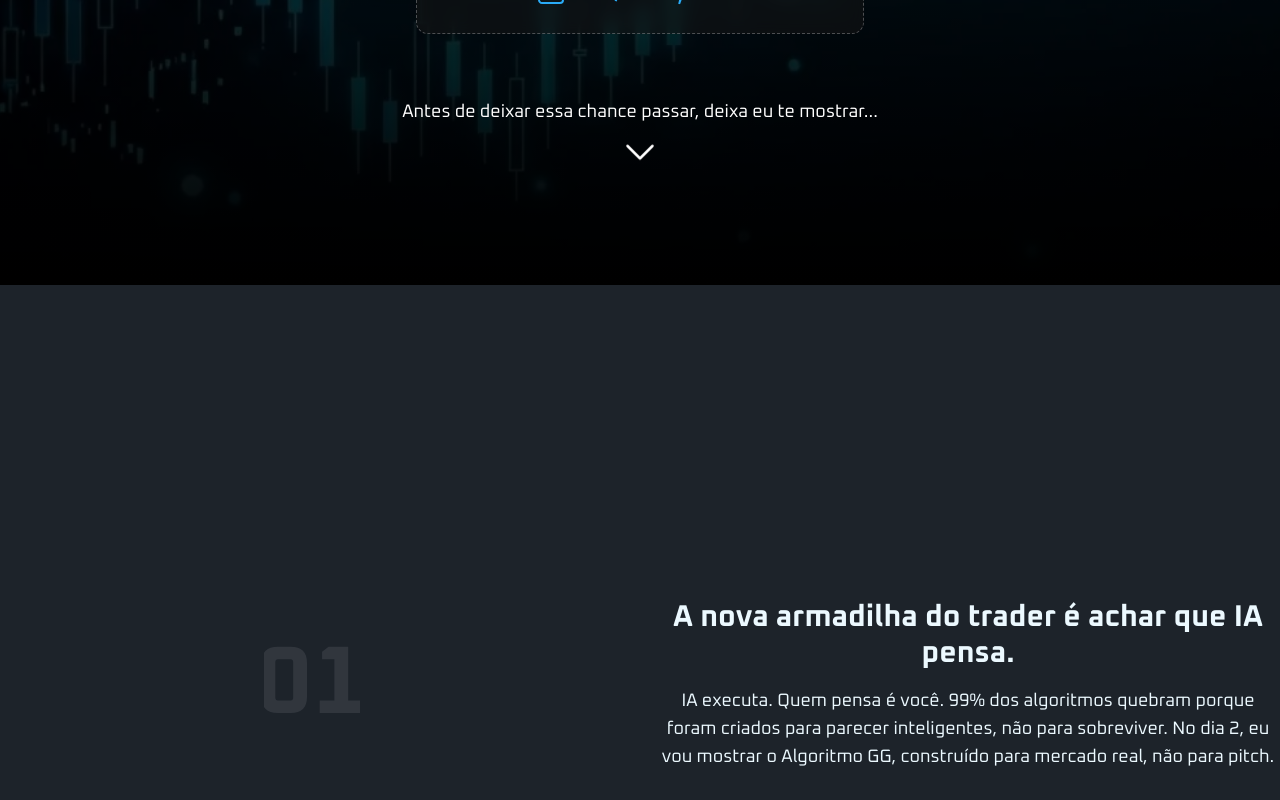
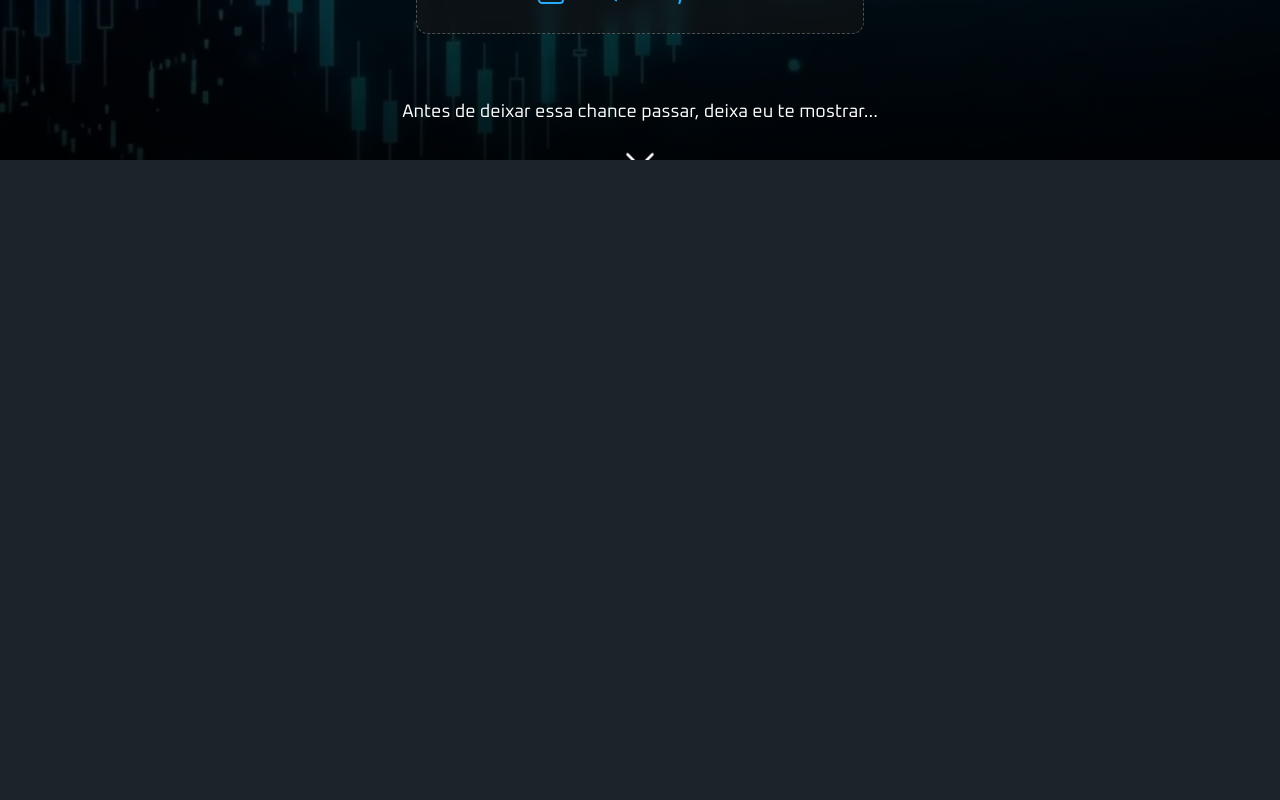
Before and after one commit to joaquimchianca/rmkt-gg, a React (Vite) app: page / in a window 1280 px wide. Shown: the part 640-1440 px from the top of the page. After the commit the page ends 800 px from the top, so only its background shows below. Built offline with nearby package versions, Linux system fonts and the light colour scheme.

Commit message:
add snap-scroll and fix minor bugs

```diff
--- a/src/App.tsx
+++ b/src/App.tsx
@@ -7,7 +7,7 @@ function App() {
   const isSubmitted = useAppStore((state) => state.isSubmitted);
 
   return (
-    <div className="min-h-screen bg-base-100 text-base-content font-oxanium">
+    <div className="h-screen overflow-y-auto snap-y snap-mandatory scroll-smooth bg-base-100 text-base-content font-oxanium">
       {isSubmitted ? (
         <ThankYou />
       ) : (
--- a/src/components/HeroSection.tsx
+++ b/src/components/HeroSection.tsx
@@ -3,8 +3,8 @@ import { Section } from "./Section";
 
 export const HeroSection = () => {
   return (
-    <Section className="relative text-white text-center bg-[url('/rmkt-hero-bg.webp')] bg-cover bg-top">
-      <div className="absolute inset-0 bg-black/70" />
+    <Section className="relative text-white text-center bg-[url('/rmkt-hero-bg.webp')] bg-cover bg-top snap-start">
+      <div className="absolute inset-0 bg-black/70 md:bg-black/60" />
       <div className="absolute bottom-0 left-0 right-0 h-2/3 md:h-1/2 bg-linear-to-t from-black to-transparent" />
       <Container className="relative">
         <div className="max-w-3xl md:max-w-4xl mx-auto">
--- a/src/components/ReasonsSection/ReasonItem.tsx
+++ b/src/components/ReasonsSection/ReasonItem.tsx
@@ -15,7 +15,7 @@ export const ReasonItem = forwardRef<HTMLDivElement, ReasonItemProps>(
     return (
       <div
         ref={ref}
-        className="h-screen flex items-center justify-center"
+        className="h-screen flex flex-col items-center justify-center pt-24 md:pt-0 snap-start snap-always px-6"
         data-index={index}
       >
         <motion.div
--- a/src/components/ReasonsSection/ReasonList.tsx
+++ b/src/components/ReasonsSection/ReasonList.tsx
@@ -14,7 +14,7 @@ export const ReasonList = ({
   refs,
 }: ReasonListProps) => {
   return (
-    <div className="flex flex-col gap-96">
+    <div className="flex flex-col md:gap-96">
       {reasonsData.map((reason, index) => (
         <ReasonItem
           ref={refs[index]}
--- a/src/components/ReasonsSection/StickyCounter.tsx
+++ b/src/components/ReasonsSection/StickyCounter.tsx
@@ -5,10 +5,10 @@ type StickyCounterProps = {
 };
 
 export const StickyCounter = ({ activeIndex }: StickyCounterProps) => {
-  const formattedIndex = String(activeIndex + 1).padStart(2, '0');
+  const formattedIndex = String(activeIndex + 1);
 
   return (
-    <div className="relative text-8xl font-bold text-neutral-content/10 h-24 w-24 flex items-center justify-center overflow-hidden">
+    <div className="relative text-4xl md:text-6xl font-bold text-neutral-content/80 h-12 md:h-24 w-12 md:w-24 flex items-center justify-center overflow-hidden">
       <AnimatePresence mode="wait">
         <motion.div
           key={activeIndex}
--- a/src/components/ReasonsSection/index.tsx
+++ b/src/components/ReasonsSection/index.tsx
@@ -5,6 +5,8 @@ import { StickyCounter } from './StickyCounter';
 import { ReasonList } from './ReasonList';
 import { reasonsData } from '@/data/reasons';
 import { useWindowSize } from '@/hooks/useWindowSize';
+import { Section } from '../Section';
+import { Container } from '../Container';
 
 const DESKTOP_BREAKPOINT = 768; // Tailwind's md breakpoint
 
@@ -31,7 +33,8 @@ export const ReasonsSection = () => {
         });
       },
       {
-        rootMargin: isDesktop ? '-50% 0px -50% 0px' : '-80% 0px -20% 0px',
+        // Ajustado para disparar quando o item cruza a linha central da tela
+        rootMargin: '-45% 0px -45% 0px',
         threshold: 0,
       },
     );
@@ -49,16 +52,18 @@ export const ReasonsSection = () => {
         }
       });
     };
-  }, [refs, isDesktop]);
+  }, [refs]);
 
-  if (isDesktop) {
+  return (
+    <Section className="bg-black">
+      {isDesktop ? (
         // Layout para Desktop
-    return (
-      <div className="relative grid grid-cols-2 gap-8">
+        <Container>
+          <div className="relative grid grid-cols-4 gap-8">
             <div className="sticky top-0 h-screen flex items-center justify-center">
               <StickyCounter activeIndex={activeIndex} />
             </div>
-        <div>
+            <div className='col-span-3'>
               <ReasonList
                 activeIndex={activeIndex}
                 setActiveIndex={setActiveIndex}
@@ -66,22 +71,23 @@ export const ReasonsSection = () => {
               />
             </div>
           </div>
-    );
-  }
-
-  // Layout para Mobile
-  return (
+        </Container>
+      ) : (
+        // Layout para Mobile - Agora usando sticky e snap scroll
         <div className="relative">
-      <div className="fixed top-8 left-4 z-10">
+          {/* Contador Sticky no mobile: posicionado sem sobrepor texto */}
+          <div className="sticky top-4 left-4 z-20 pointer-events-none">
+            <div className="bg-black/40 backdrop-blur-sm rounded-full p-1 inline-block">
               <StickyCounter activeIndex={activeIndex} />
             </div>
-      <div>
+          </div>
           <ReasonList
             activeIndex={activeIndex}
             setActiveIndex={setActiveIndex}
             refs={refs}
           />
         </div>
-    </div>
+      )}
+    </Section>
   );
 };
--- a/src/index.css
+++ b/src/index.css
@@ -9,3 +9,19 @@
   --color-brand-primary: #2aabf7;
   --color-brand-accent: #E6AF2E;
 }
+
+/* Custom Scrollbar */
+:root {
+  scrollbar-color: white/50 transparent;
+  scrollbar-width: thin;
+}
+::-webkit-scrollbar {
+  width: 8px;
+}
+::-webkit-scrollbar-track {
+  background: transparent;
+}
+::-webkit-scrollbar-thumb {
+  background-color: white/50;
+  border-radius: 10px;
+}
```
Lines whose indentation alone changed are shown as unchanged.
